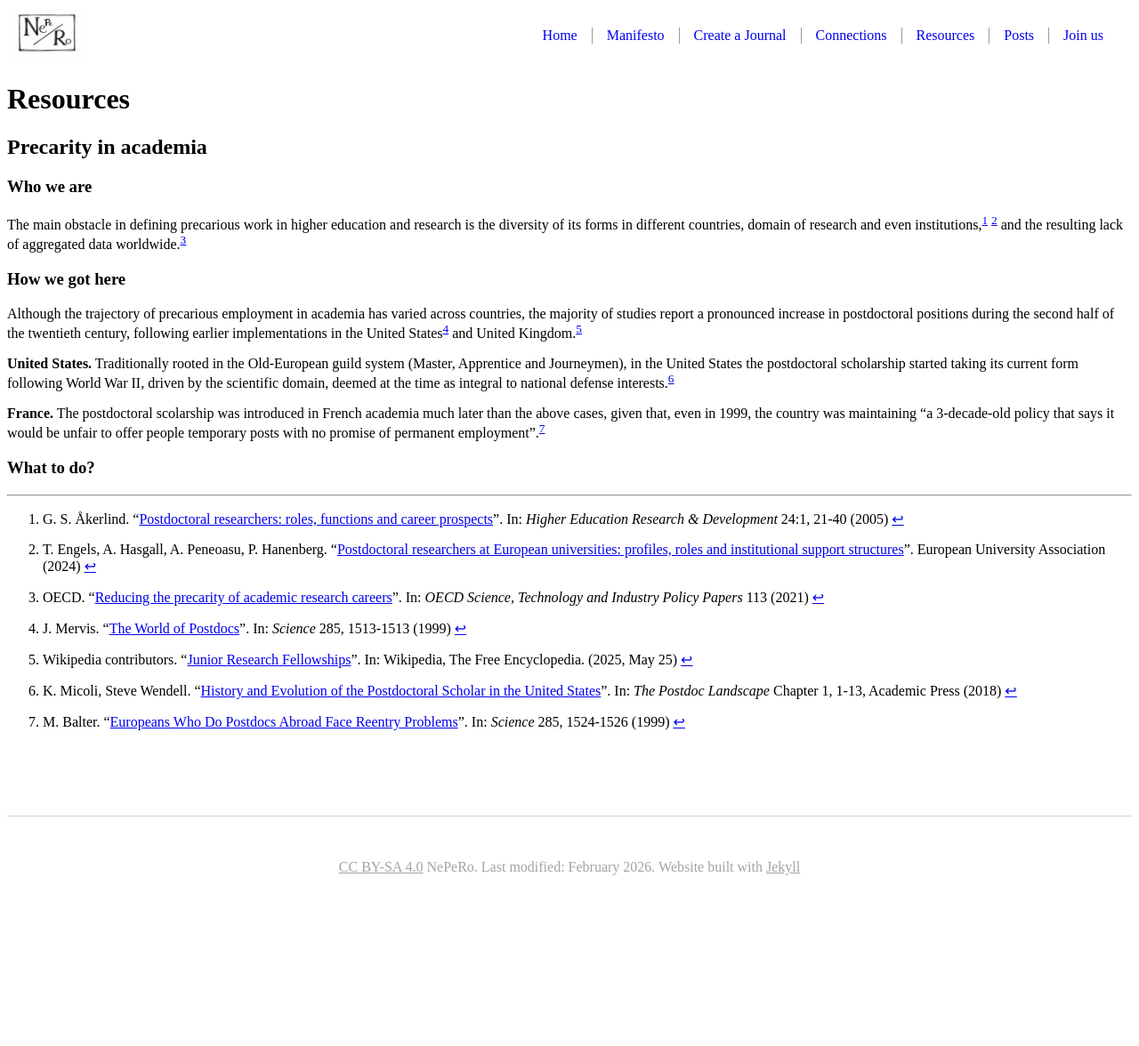
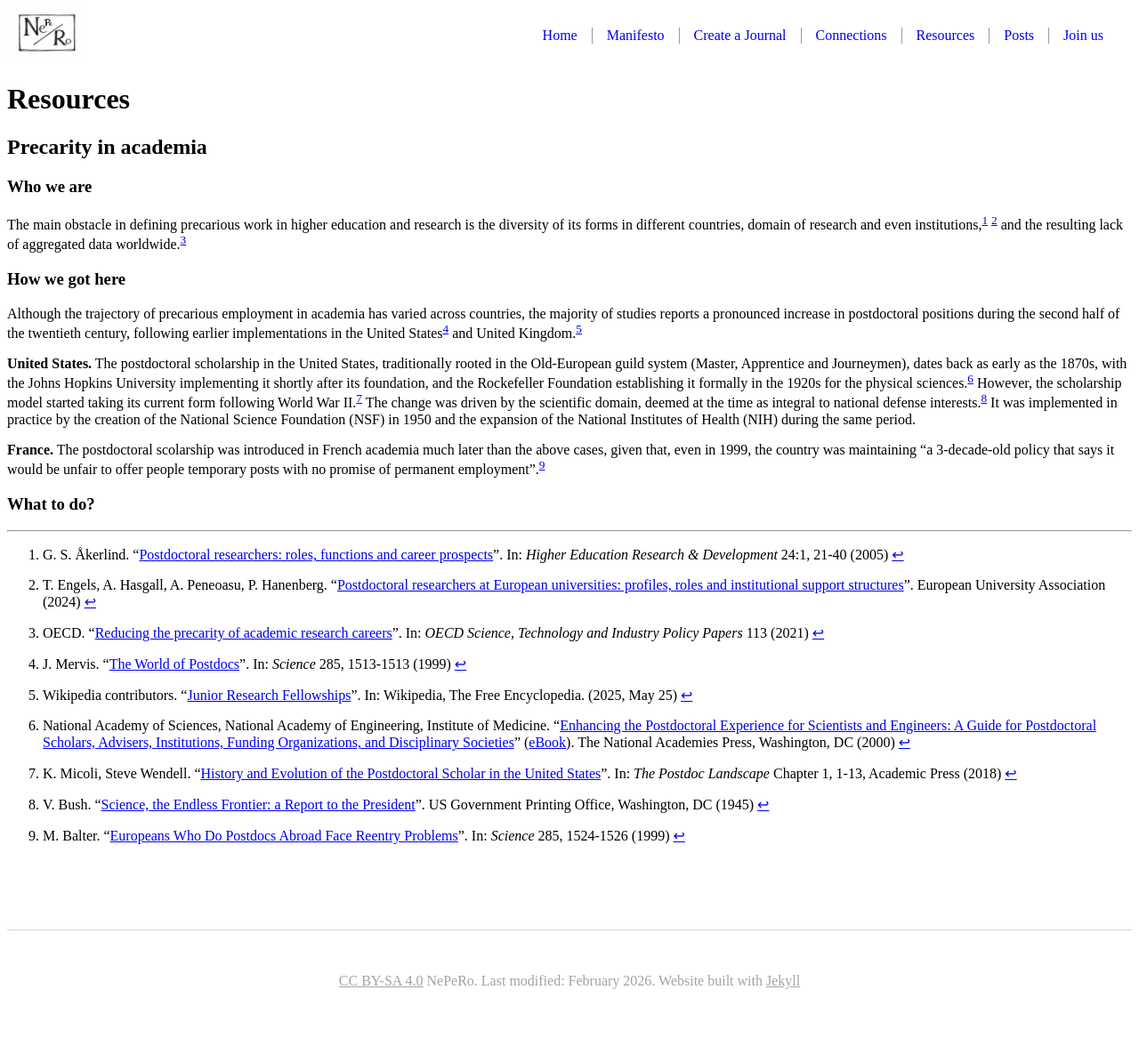
Before and after one commit to NPR-Nepero/nepero, a Jekyll site: the page built from resources.md, in a window 1280 px wide. Shown: the whole page at 89% size. Built offline with Jekyll 4.4.1, drawn with Linux system fonts in a browser that asks for light colours; before the commit the page ends 1048 px from its top, so only the background shows below that.

Commit message:
updating resources

```diff
--- a/_includes/refs.md
+++ b/_includes/refs.md
@@ -10,4 +10,8 @@
 
 [^micoli2018history]: K. Micoli, Steve Wendell. "[History and Evolution of the Postdoctoral Scholar in the United States](https://doi.org/10.1016/B978-0-12-813169-5.00001-X)". In: *The Postdoc Landscape* Chapter 1, 1-13, Academic Press (2018)
 
+[^bush1945frontier]: V. Bush. "[Science, the Endless Frontier: a Report to the President](https://nsf-gov-resources.nsf.gov/2023-04/EndlessFrontier75th_w.pdf)". US Government Printing Office, Washington, DC (1945)
+
+[^nas2000]: National Academy of Sciences, National Academy of Engineering, Institute of Medicine. "[Enhancing the Postdoctoral Experience for Scientists and Engineers: A Guide for Postdoctoral Scholars, Advisers, Institutions, Funding Organizations, and Disciplinary Societies](https://doi.org/10.17226/9831)" ([eBook](https://www.ncbi.nlm.nih.gov/sites/books/NBK547069/)). The National Academies Press, Washington, DC (2000)
+
 [^balter1999europe]: M. Balter. "[Europeans Who Do Postdocs Abroad Face Reentry Problems](https://doi.org/10.1126/science.285.5433.1524)". In: *Science* 285, 1524-1526 (1999)
--- a/resources.md
+++ b/resources.md
@@ -13,9 +13,9 @@ The main obstacle in defining precarious work in higher education and research i
 
 ### How we got here
 
-Although the trajectory of precarious employment in academia has varied across countries, the majority of studies report a pronounced increase in postdoctoral positions during the second half of the twentieth century, following earlier implementations in the United States[^mervis1999science] and United Kingdom.[^wikiJRF]
+Although the trajectory of precarious employment in academia has varied across countries, the majority of studies reports a pronounced increase in postdoctoral positions during the second half of the twentieth century, following earlier implementations in the United States[^mervis1999science] and United Kingdom.[^wikiJRF]
 
-**United States.** Traditionally rooted in the Old-European guild system (Master, Apprentice and Journeymen), in the United States the postdoctoral scholarship started taking its current form following World War II, driven by the scientific domain, deemed at the time as integral to national defense interests.[^micoli2018history]
+**United States.** The postdoctoral scholarship in the United States, traditionally rooted in the Old-European guild system (Master, Apprentice and Journeymen), dates back as early as the 1870s, with the Johns Hopkins University implementing it shortly after its foundation, and the Rockefeller Foundation establishing it formally in the 1920s for the physical sciences.[^nas2000] However, the scholarship model started taking its current form following World War II.[^micoli2018history] The change was driven by the scientific domain, deemed at the time as integral to national defense interests.[^bush1945frontier] It was implemented in practice by the creation of the National Science Foundation (NSF) in 1950 and the expansion of the National Institutes of Health (NIH) during the same period.
 
 **France.** The postdoctoral scolarship was introduced in French academia much later than the above cases, given that, even in 1999, the country was maintaining "a 3-decade-old policy that says it would be unfair to offer people temporary posts with no promise of permanent employment".[^balter1999europe]
 
```
